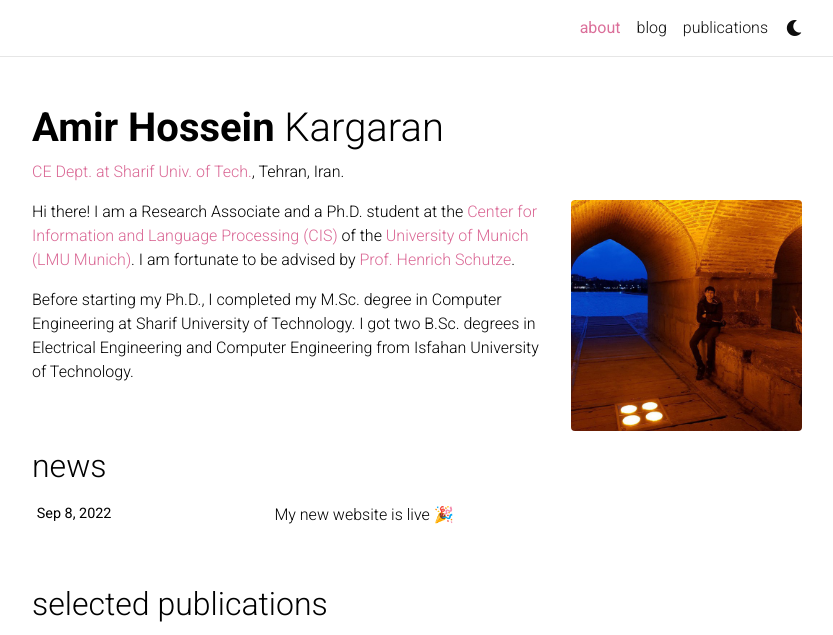
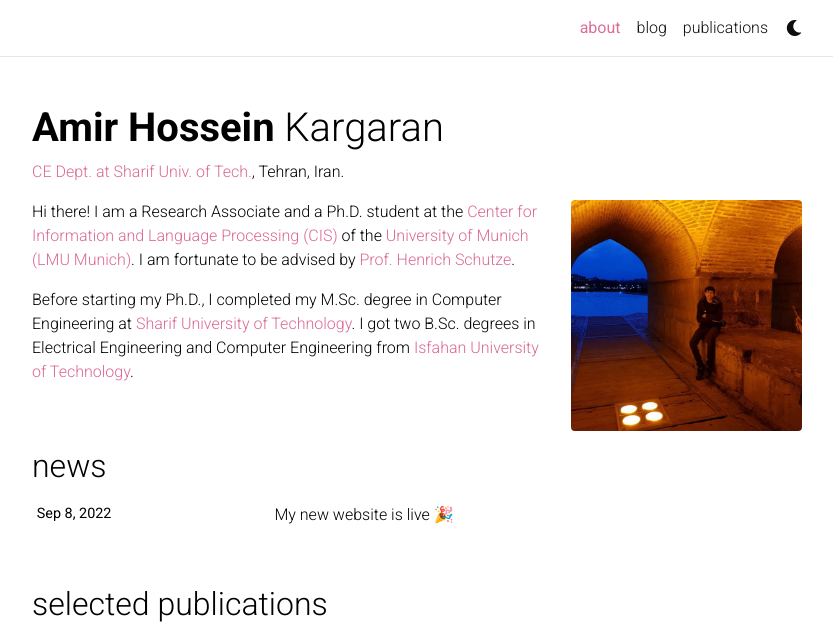
Before and after one commit to kargaranamir/kargaranamir.github.io, a Jekyll site: the page built from _pages/about.md, in a window 1280 px wide and 1001 px high, cut to the strip 0-635 px from the top of the window. Shown: the whole strip, without its empty margins (223-1056 px from the left). Built offline with Jekyll 4.4.1, drawn with Linux system fonts in a browser that asks for light colours; full-size pictures stand in for the smaller copies a plugin makes; comment, search, counter and statistics services are not loaded; a style sheet for code colours, icons or effects is not loaded; part of the change alters nothing that is shown.

Commit message:
add link of unis

```diff
--- a/_pages/about.md
+++ b/_pages/about.md
@@ -17,4 +17,4 @@ social: true  # includes social icons at the bottom of the page
 
 Hi there! I am a Research Associate and a Ph.D. student at the [Center for Information and Language Processing (CIS)](https://www.cis.lmu.de/) of the [University of Munich (LMU Munich)](https://www.lmu.de/de/index.html). I am fortunate to be advised by [Prof. Henrich Schutze](https://www.cis.uni-muenchen.de/schuetze/).
 
-Before starting my Ph.D., I completed my M.Sc. degree in Computer Engineering at Sharif University of Technology. I got two B.Sc. degrees in Electrical Engineering and Computer Engineering from Isfahan University of Technology.
+Before starting my Ph.D., I completed my M.Sc. degree in Computer Engineering at [Sharif University of Technology](https://en.sharif.edu/). I got two B.Sc. degrees in Electrical Engineering and Computer Engineering from [Isfahan University of Technology](http://english.iut.ac.ir/).
```
